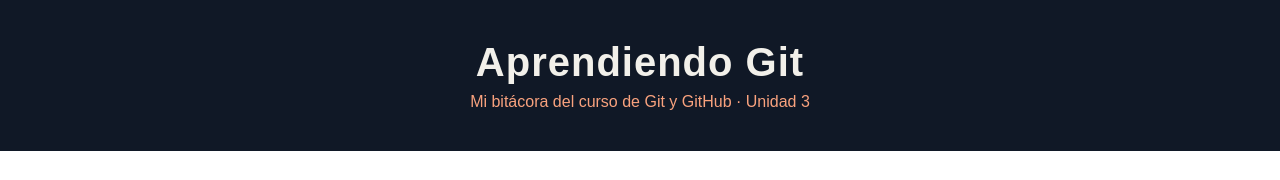
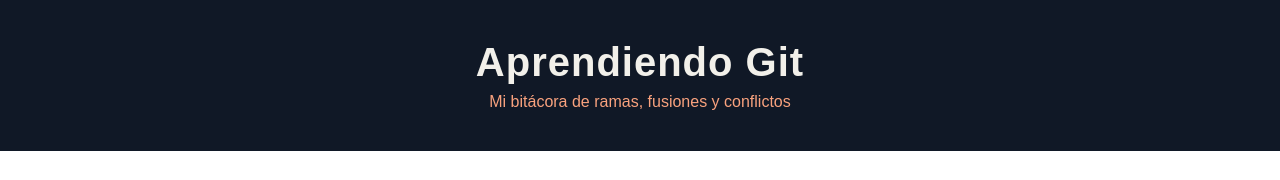
Before and after one commit to bayardomerlet-cmd/clase-4-practica-CI, a plain HTML site: page index.html in a window 1280 px wide. Shown: the top 180 px of the page. Drawn offline with Linux system fonts and the light colour scheme.

Commit message:
Cambia el subtítulo a ramas y fusiones

```diff
--- a/index.html
+++ b/index.html
@@ -8,7 +8,7 @@
 <body>
 <header>
 <h1>Aprendiendo Git</h1>
-<p>Mi bitácora del curso de Git y GitHub · Unidad 3</p>
+<p>Mi bitácora de ramas, fusiones y conflictos</p>
 </header>
 <main>
 <section>
```
